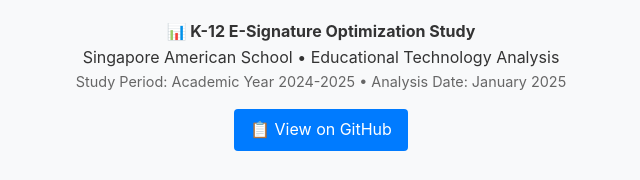
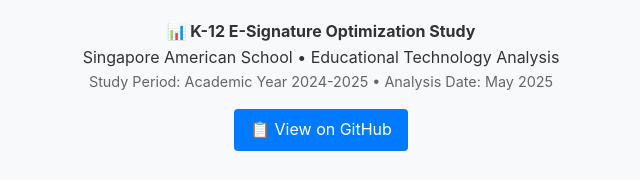
Before and after one commit to bryanfawcett/school-esignature-analysis, a plain HTML site: page index.html in a window 1280 px wide. Shown: the part 2995-3175 px from the top of the page, 319-959 px from the left. Drawn offline with Linux system fonts and the light colour scheme.

Commit message:
Update index.html

```diff
--- a/index.html
+++ b/index.html
@@ -298,7 +298,7 @@
         <div style="margin-top: 2rem; text-align: center; padding: 2rem; background-color: #f8f9fa; border-radius: 8px;">
             <h4>📊 K-12 E-Signature Optimization Study</h4>
             <p>Singapore American School • Educational Technology Analysis</p>
-            <p style="font-size: 0.9rem; color: #666;">Study Period: Academic Year 2024-2025 • Analysis Date: January 2025</p>
+            <p style="font-size: 0.9rem; color: #666;">Study Period: Academic Year 2024-2025 • Analysis Date: May 2025</p>
             <a href="https://github.com/bryanfawcett/school-esignature-analysis" target="_blank" style="display: inline-block; margin-top: 1rem; padding: 0.5rem 1rem; background-color: #007bff; color: white; text-decoration: none; border-radius: 4px;">📋 View on GitHub</a>
         </div>
     </div>
```
